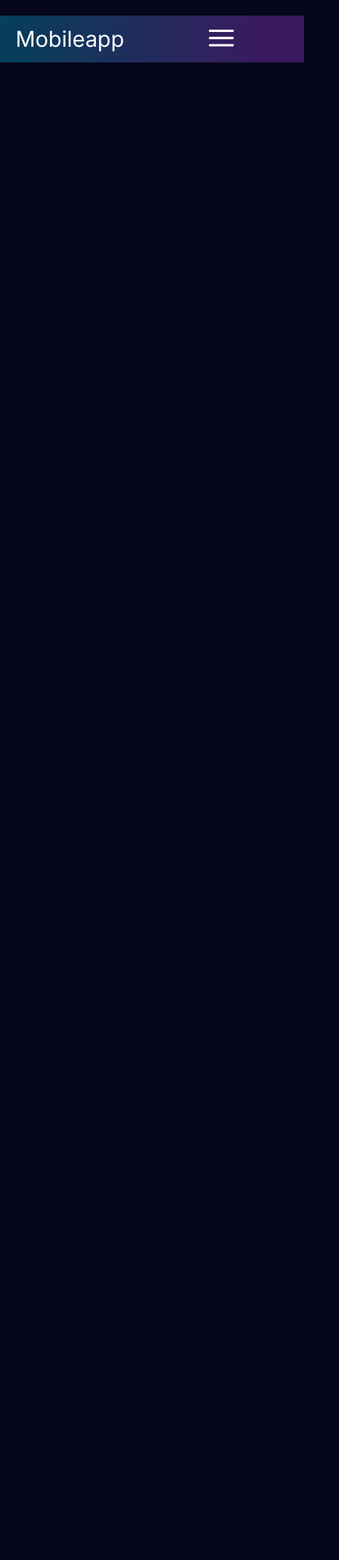
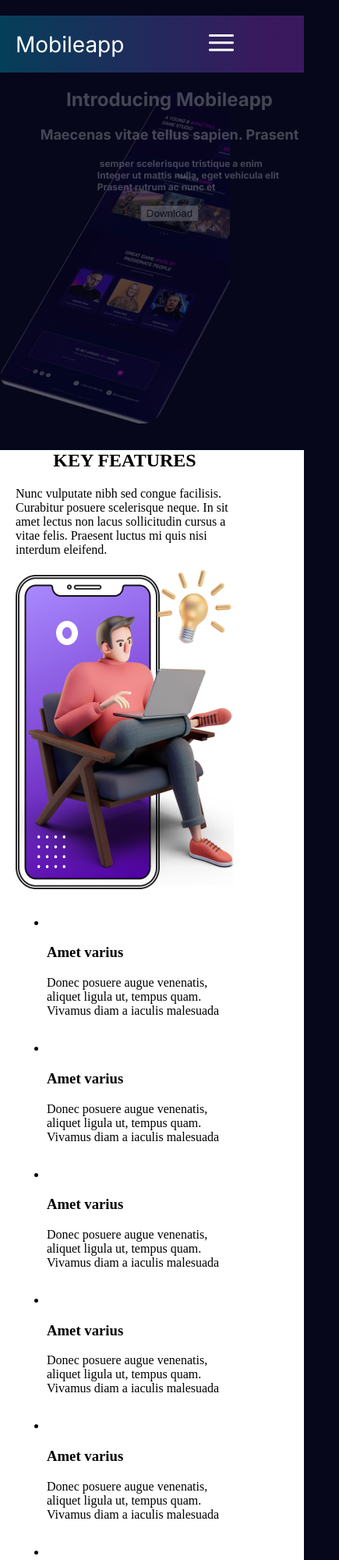
Before and after one commit to Dmytroukraine/MobileApp, a plain HTML site: page index.html in a window 390 px wide. Shown: the top 2000 px of the page at 78% size, 435 px wide, since content can reach past the window. Before the commit the page ends 844 px from the top, so only its background shows below. Drawn offline with Linux system fonts and the light colour scheme.

Commit message:
Brrrr....
1. Hero
2. Features
3. Video

```diff
--- a/css/styles.css
+++ b/css/styles.css
@@ -26,12 +26,15 @@
             padding-left: 20px;
             padding-right: 20px;
             display: flex;
-            height: 60px;
             justify-items: center;
             align-items: center;
             justify-content: space-between;}
 
 .mobile-menu-open_icon {stroke: #FFFFFF;}
+
+.mobile-close-win {background-color:transparent;}
+
+.mobile-cross {stroke:currentColor;}
 
 .mobile-menu-open {background-color:transparent;
                    border: none;
@@ -43,7 +46,10 @@
               top: 0;
               left: 0;
               z-index: 100;
-
+              padding-left: 20px;
+              padding-right: 20px;
+              margin-left: auto;
+              margin-right: auto;
               background: linear-gradient(360deg, #42c9e4 , #170424 );
               background-color:  #07081C;
 
@@ -52,6 +58,9 @@
               pointer-events: none;
               transition: opacity 500ms linear, visibility 500ms linear;}
 
+.mob-head {margin-top: 34px;}
+
+.logo.mobile {margin-right: 109px;}
 
 .mobile-menu.is-open {opacity: 1;
                       visibility: visible;
@@ -64,15 +73,84 @@
     font-style: normal;
     font-weight: 500;
     font-size: 32px;
-    line-height: 39px;
+    line-height: 1.2;
     list-style: none;
     align-items: center;
     text-align: center;
+padding-left: 0;
+padding-right: 0;}
+
+    .mobile-item {margin-left: auto;
+        margin-right: auto;
+        margin-bottom: 36px;}
+
+.mobile-link {text-decoration: none;
+              color: #FFFFFF;}
+
+.mobile-link:hover, .mobile-link:focus {color:  #B544FE;}
 
 
-    }
+/* Hero */
 
-.mobile-link {text-decoration: none;
-    color: #FFFFFF;
-}
-/* Hero */
+.conteiner.hero {display: block;
+                }
+
+.hero {background-image: url(../images/iPhone\ X\ Flying\ Mockup\ Left\ View\ label.png);
+    background-repeat: no-repeat;
+    opacity: 0.5;
+    width: 395px;
+    height: 430px;
+padding-bottom: 14px;}
+.hero-head {font-family: 'Inter';
+    font-style: normal;
+    font-weight: 700;
+    font-size: 24px;
+    line-height: 29px;
+        color: #FFFFFF;}
+
+        .hero-par {font-family: 'Inter';
+            font-style: normal;
+            font-weight: 700;
+            font-size: 18px;
+            line-height: 22px;
+
+            color: #FFFFFF;}
+
+ .hero-item {font-family: 'Inter';
+    font-style: normal;
+    font-weight: 700;
+    font-size: 12px;
+    line-height: 15px;
+        color: #FFFFFF;
+        list-style: none;}
+
+
+        /* Features */
+
+ .features{background-color: #fff;}
+   .conteiner.features {display: block;}
+
+
+   /* Video */
+
+   .conteiner.video {display: block;}
+
+   .video-head {font-family: 'Inter';
+    font-style: normal;
+    font-weight: 700;
+    font-size: 20px;
+    line-height: 24px;
+    text-align: center;
+
+    color: #FFFFFF;}
+
+ .video-par {font-family: 'Inter';
+    font-style: normal;
+    font-weight: 500;
+    font-size: 14px;
+    line-height: 17px;
+    text-align: center;
+
+    color: #FFFFFF;}
+
+    .video-soc {display: flex;}
--- a/index.html
+++ b/index.html
@@ -26,21 +26,19 @@
 
         <div data-menu class="mobile-menu" >
 
-            <div class="">
-
-                <a href="./index.html" class="logo">Mobileapp</a>
+           <div class="mob-head">
+                <a href="./index.html" class="logo mobile">Mobileapp</a>
 
             <button data-menu-close class="mobile-close-win" type="button" >
-              <svg class="mobile-cross" width="24" height="24">
-               <use href="./images/icons.svg#icon-close"></use>
+              <svg class="mobile-cross" width="20" height="20">
+               <use href="./images/Vector.svg"></use>
               </svg></button>
 
-            </div>
-
+           </div>
               <ul class="mobile-items">
                 <li class="mobile-item"><a href="./index.html" class="mobile-link active">HOME</a></li>
 
-                <li class="mobile-item"><a href="./portfolio.html" class="mobile-link">FEATURES</a></li>
+                <li class="mobile-item"><a href="./index.html" class="mobile-link">FEATURES</a></li>
 
                 <li class="mobile-item"><a href="" class="mobile-link">TEAM</a></li>
 
@@ -50,6 +48,112 @@
               </ul>
             </div>
     </header>
+
+    <section class="hero">
+      <div class="conteiner hero">
+        <h1 class="hero-head">Introducing Mobileapp</h1>
+          <p class="hero-par">Maecenas vitae tellus sapien. Prasent</p>
+          <ul class="hero-items">
+            <li class="hero-item" >
+              <svg class="point" width="8" height="12">
+              <use href="./images/Vector (1).svg"></use>
+            </svg> semper scelerisque tristique a enim</li>
+            <li class="hero-item">
+              <svg class="point" width="8" height="12">
+              <use href="./images/Vector (1).svg"></use>
+            </svg>Integer ut mattis nulla, eget vehicula elit</li>
+            <li class="hero-item">
+              <svg class="point" width="8" height="12">
+              <use href="./images/Vector (1).svg"></use>
+            </svg>Prasent rutrum ac nunc et</li>
+          </ul>
+            <button type="button">Download</button>
+
+      </div>
+    </section>
+
+    <section class="features">
+      <div class="conteiner features">
+<h2>KEY FEATURES</h2>
+<p>Nunc vulputate nibh sed congue facilisis.
+   Curabitur posuere scelerisque neque.
+    In sit amet lectus non lacus sollicitudin cursus a vitae felis.
+     Praesent luctus mi quis nisi interdum eleifend.</p>
+<img src="./images/Group 11.png" alt="">
+<ul>
+  <li>
+    <svg class="cristal" width="28" height="28">
+      <use href="./images/07 Gear NFT.svg"></use>
+    </svg>
+    <h3>Amet varius</h3>
+    <p>Donec posuere augue venenatis, aliquet ligula ut, tempus quam. Vivamus
+      diam a iaculis malesuada</p>
+  </li>
+  <li>
+    <svg class="cristal" width="28" height="28">
+      <use href="./images/07 Gear NFT.svg"></use>
+    </svg>
+    <h3>Amet varius</h3>
+    <p>Donec posuere augue venenatis, aliquet ligula ut, tempus quam. Vivamus
+      diam a iaculis malesuada</p>
+  </li>
+  <li>
+    <svg class="cristal" width="28" height="28">
+      <use href="./images/07 Gear NFT.svg"></use>
+    </svg>
+    <h3>Amet varius</h3>
+    <p>Donec posuere augue venenatis, aliquet ligula ut, tempus quam. Vivamus
+      diam a iaculis malesuada</p>
+  </li>
+  <li>
+    <svg class="cristal" width="28" height="28">
+      <use href="./images/07 Gear NFT.svg"></use>
+    </svg>
+    <h3>Amet varius</h3>
+    <p>Donec posuere augue venenatis, aliquet ligula ut, tempus quam. Vivamus
+      diam a iaculis malesuada</p>
+  </li>
+  <li>
+    <svg class="cristal" width="28" height="28">
+      <use href="./images/07 Gear NFT.svg"></use>
+    </svg>
+    <h3>Amet varius</h3>
+    <p>Donec posuere augue venenatis, aliquet ligula ut, tempus quam. Vivamus
+      diam a iaculis malesuada</p>
+  </li>
+  <li>
+    <svg class="cristal" width="28" height="28">
+      <use href="./images/07 Gear NFT.svg"></use>
+    </svg>
+    <h3>Amet varius</h3>
+    <p>Donec posuere augue venenatis, aliquet ligula ut, tempus quam. Vivamus
+      diam a iaculis malesuada</p>
+  </li>
+</ul>
+</div>
+    </section>
+
+    <section class="video">
+      <div class="conteiner video">
+          <h2 class="video-head">WATCH THE VIDEO</h2>
+          <p class="video-par">Lorem ipsum dolor sit amet, consectetur adipiscing elit. Suspendisse fringilla
+            fringilla nisl congue congue. Maecenas nec condimentum libero, at elementum mauris.
+            Phasellus eget nisi dapibus, ultricies nisl at,
+             hendrerit risusuis ornare luctus id sollicitudin ante lobortis at.</p>
+
+          <ul class="video-soc">
+            <li> <svg class="soc-video" width="60" height="60">
+              <use href="./images/Group 94.svg"></use>
+            </svg> </li>
+            <li> <svg class="soc-video" width="60" height="60">
+              <use href="./images/entypo-social_linkedin-with-circle.svg"></use>
+            </svg> </li>
+          </ul>
+
+          <img src="./images/iPhone X Flying Mockup Space Gray.png" alt="">
+      </div>
+    </section>
+
 <main>
 
 </main>
```
Also changed, not shown: images/Group 11.png (added), images/Group 94.svg (added), images/Vector (1).svg (added), images/Vector.svg (added), images/entypo-social_linkedin-with-circle.svg (added), images/iPhone X Flying Mockup Left View label.jpg (deleted), images/iPhone X Flying Mockup Left View label.png (added), images/iPhone X Flying Mockup Space Gray.png (added), 1 other file.
